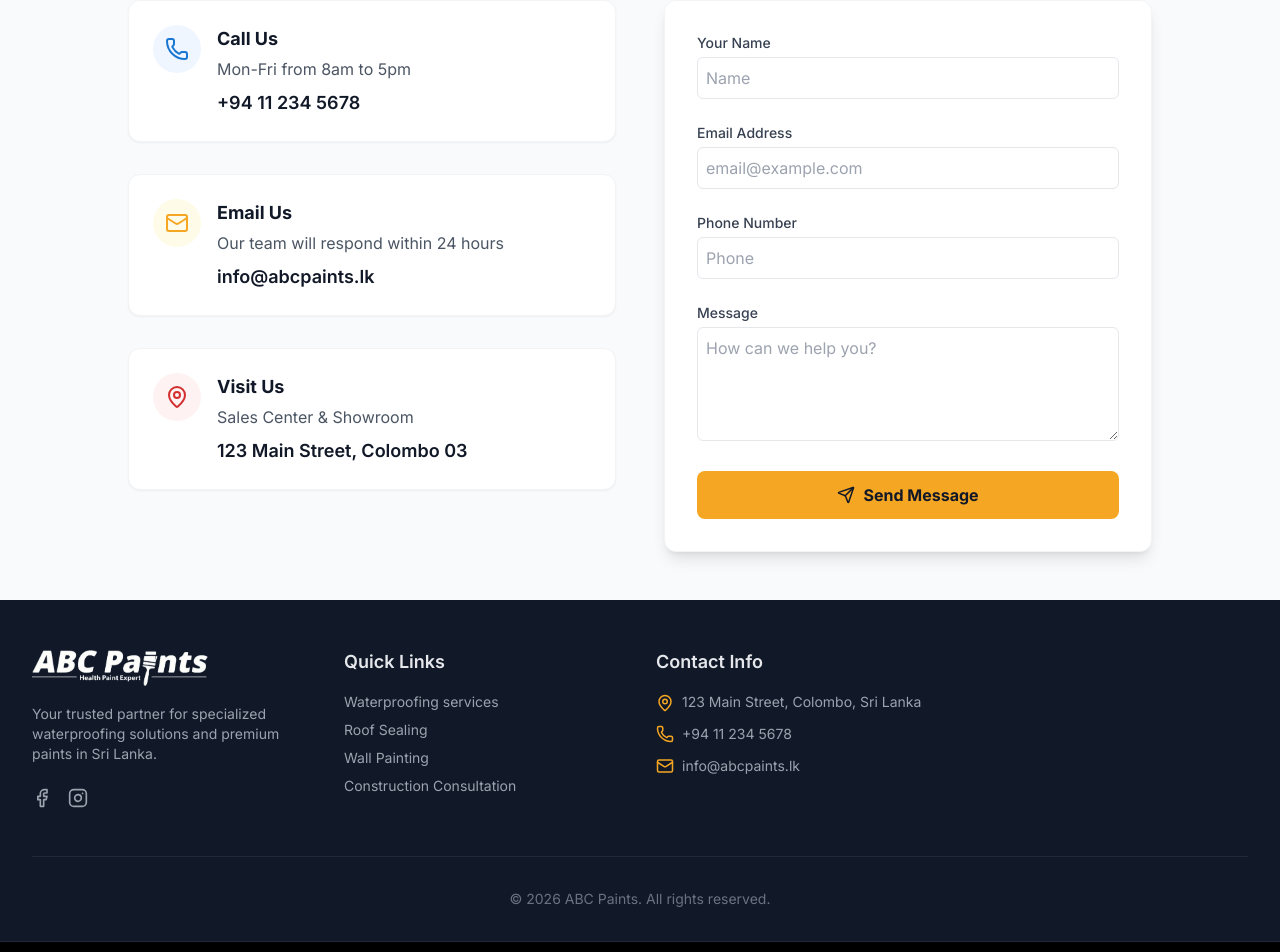
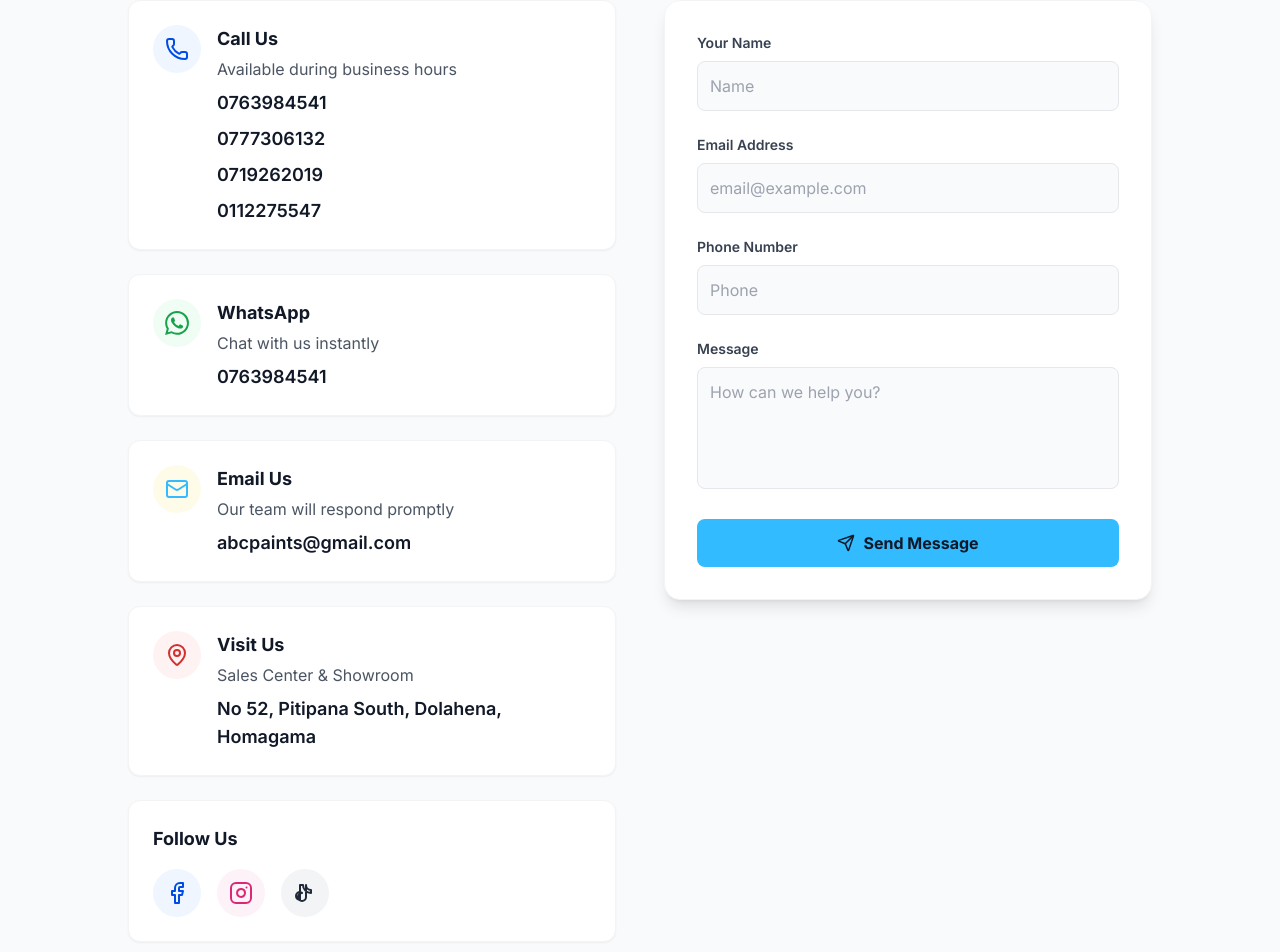
Before and after one commit to DevJanith/ABC-Paints, a React (Vite) app: page /contact in a window 1280 px wide. Shown: the part 240-1192 px from the top of the page. Built offline with nearby package versions, Linux system fonts and the light colour scheme; no server answers.

Commit message:
feat: Implement core site structure with contact and locations pages, site configuration, and updated brand styling.

```diff
--- a/src/components/layout/Footer.tsx
+++ b/src/components/layout/Footer.tsx
@@ -1,5 +1,6 @@
 import { useTranslation } from 'react-i18next';
 import { Facebook, Instagram, Phone, Mail, MapPin } from 'lucide-react';
+import { siteConfig } from '../../config/site';
 
 const Footer = () => {
     const { t } = useTranslation();
@@ -12,16 +13,22 @@ const Footer = () => {
                     {/* Brand & Bio */}
                     <div className="col-span-1 md:col-span-1">
                         <img
-                            src="/logo-white.png"
+                            src="/logo.png"
                             alt="ABC Paints"
-                            className="h-10 w-auto mb-4 object-contain"
+                            className="w-auto mb-4 object-contain brightness-0 invert"
                         />
                         <p className="text-gray-400 text-sm">
                             {t('footer.about_desc')}
                         </p>
                         <div className="flex space-x-4 mt-6">
-                            <a href="#" className="text-gray-400 hover:text-secondary transition-colors"><Facebook size={20} /></a>
-                            <a href="#" className="text-gray-400 hover:text-secondary transition-colors"><Instagram size={20} /></a>
+                            <a href={siteConfig.social.facebook} target="_blank" rel="noopener noreferrer" className="text-gray-400 hover:text-secondary transition-colors"><Facebook size={20} /></a>
+                            <a href={siteConfig.social.instagram} target="_blank" rel="noopener noreferrer" className="text-gray-400 hover:text-secondary transition-colors"><Instagram size={20} /></a>
+                            {/* SVG for TikTok since Lucide doesn't have it built-in */}
+                            <a href={siteConfig.social.tiktok} target="_blank" rel="noopener noreferrer" className="text-gray-400 hover:text-secondary transition-colors">
+                                <svg xmlns="http://www.w3.org/2000/svg" width="20" height="20" viewBox="0 0 24 24" fill="none" stroke="currentColor" strokeWidth="2" strokeLinecap="round" strokeLinejoin="round">
+                                    <path d="M9 12a4 4 0 1 0 4 4V4a5 5 0 0 0 5 5v3a8 8 0 0 1-8-8H7v15a4 4 0 0 1 0-8z" />
+                                </svg>
+                            </a>
                         </div>
                     </div>
 
@@ -42,15 +49,27 @@ const Footer = () => {
                         <ul className="space-y-3 text-gray-400 text-sm">
                             <li className="flex items-start">
                                 <MapPin size={18} className="mr-2 mt-0.5 text-secondary flex-shrink-0" />
-                                <span>123 Main Street, Colombo, Sri Lanka</span>
+                                <span>{siteConfig.contact.address}</span>
+                            </li>
+                            <li className="flex items-start">
+                                <Phone size={18} className="mr-2 mt-0.5 text-secondary flex-shrink-0" />
+                                <div>
+                                    {siteConfig.contact.phones.map((phone, i) => (
+                                        <div key={i} className="mb-1 last:mb-0">
+                                            <a href={`tel:${phone.replace(/\s/g, '')}`} className="hover:text-white transition-colors block">{phone}</a>
+                                        </div>
+                                    ))}
+                                </div>
                             </li>
                             <li className="flex items-center">
-                                <Phone size={18} className="mr-2 text-secondary flex-shrink-0" />
-                                <span>+94 11 234 5678</span>
+                                <svg xmlns="http://www.w3.org/2000/svg" width="18" height="18" viewBox="0 0 24 24" fill="currentColor" className="mr-2 text-green-500 flex-shrink-0">
+                                    <path d="M17.472 14.382c-.297-.149-1.758-.867-2.03-.967-.273-.099-.471-.148-.67.15-.197.297-.767.966-.94 1.164-.173.199-.347.223-.644.075-.297-.15-1.255-.463-2.39-1.475-.883-.788-1.48-1.761-1.653-2.059-.173-.297-.018-.458.13-.606.134-.133.298-.347.446-.52.149-.174.198-.298.298-.497.099-.198.05-.371-.025-.52-.075-.149-.669-1.612-.916-2.207-.242-.579-.487-.5-.669-.51a12.8 12.8 0 0 0-.57-.01c-.198 0-.52.074-.792.372-.272.297-1.04 1.016-1.04 2.479 0 1.462 1.065 2.875 1.213 3.074.149.198 2.096 3.2 5.077 4.487.709.306 1.262.489 1.694.625.712.227 1.36.195 1.871.118.571-.085 1.758-.719 2.006-1.413.248-.694.248-1.289.173-1.413-.074-.124-.272-.198-.57-.347m-5.421 7.403h-.004a9.87 9.87 0 0 1-5.031-1.378l-.361-.214-3.741.982.998-3.648-.235-.374a9.86 9.86 0 0 1-1.51-5.26c.001-5.45 4.436-9.884 9.888-9.884 2.64 0 5.122 1.03 6.988 2.898a9.825 9.825 0 0 1 2.893 6.994c-.003 5.45-4.437 9.884-9.885 9.884m8.413-18.297A11.815 11.815 0 0 0 12.05 0C5.495 0 .16 5.335.157 11.892c0 2.096.547 4.142 1.588 5.945L.057 24l6.305-1.654a11.882 11.882 0 0 0 5.683 1.448h.005c6.554 0 11.89-5.335 11.893-11.893a11.821 11.821 0 0 0-3.48-8.413Z" />
+                                </svg>
+                                <a href={`https://wa.me/94${siteConfig.contact.whatsapp.substring(1)}`} target="_blank" rel="noopener noreferrer" className="hover:text-white transition-colors">{siteConfig.contact.whatsapp}</a>
                             </li>
                             <li className="flex items-center">
                                 <Mail size={18} className="mr-2 text-secondary flex-shrink-0" />
-                                <span>info@abcpaints.lk</span>
+                                <a href={`mailto:${siteConfig.contact.email}`} className="hover:text-white transition-colors">{siteConfig.contact.email}</a>
                             </li>
                         </ul>
                     </div>
--- a/src/components/layout/Header.tsx
+++ b/src/components/layout/Header.tsx
@@ -54,9 +54,9 @@ const Header = () => {
                     <div className="flex items-center">
                         <NavLink to="/" className="flex-shrink-0 flex items-center">
                             <img
-                                src={isDark ? "/logo-white.png" : "/logo.png"}
+                                src="/logo.png"
                                 alt="ABC Paints - Health Paint Expert"
-                                className="h-10 sm:h-12 w-auto object-contain"
+                                className="sm:h-12 w-auto object-contain dark:brightness-0 dark:invert transition-all"
                             />
                         </NavLink>
                     </div>
--- /dev/null
+++ b/src/config/site.ts
@@ -0,0 +1,13 @@
+export const siteConfig = {
+  contact: {
+    address: 'No 52, Pitipana South, Dolahena, Homagama',
+    email: 'abcpaints@gmail.com',
+    whatsapp: '0763984541',
+    phones: ['0763984541', '0777306132', '0719262019', '0112275547'],
+  },
+  social: {
+    facebook: 'https://www.facebook.com/share/1Dw18UJjdC/?mibextid=wwXIfr',
+    instagram: 'https://www.instagram.com/_abc_paints_?igsh=cXdwcXYzM2U5bnln',
+    tiktok: 'https://www.tiktok.com/@abcpaints?_r=1&_t=ZS-94U55uj5eng',
+  },
+};
--- a/src/pages/Contact.tsx
+++ b/src/pages/Contact.tsx
@@ -1,9 +1,10 @@
 import { useState } from 'react';
 import { useForm } from 'react-hook-form';
 import { submitContactForm } from '../services/api';
-import { Mail, Phone, MapPin, Send, Loader2, CheckCircle } from 'lucide-react';
+import { Mail, Phone, MapPin, Send, Loader2, CheckCircle, Facebook, Instagram } from 'lucide-react';
 import { useTranslation } from 'react-i18next';
 import SEO from '../components/SEO';
+import { siteConfig } from '../config/site';
 
 interface ContactData {
     name: string;
@@ -44,7 +45,7 @@ const Contact = () => {
 
             <div className="grid grid-cols-1 lg:grid-cols-2 gap-12 max-w-5xl mx-auto">
                 {/* Contact Info */}
-                <div className="space-y-8">
+                <div className="space-y-6">
                     <div className="bg-white dark:bg-gray-800 p-6 rounded-xl shadow-sm border border-gray-100 dark:border-gray-700 hover:shadow-md transition-shadow">
                         <div className="flex items-start">
                             <div className="p-3 bg-blue-50 dark:bg-blue-900/30 rounded-full mr-4">
@@ -52,8 +53,27 @@ const Contact = () => {
                             </div>
                             <div>
                                 <h3 className="text-lg font-bold mb-1 dark:text-white">Call Us</h3>
-                                <p className="text-gray-600 dark:text-gray-400">Mon-Fri from 8am to 5pm</p>
-                                <a href="tel:+94112345678" className="text-lg font-semibold text-gray-900 dark:text-gray-200 block mt-2 hover:text-secondary">+94 11 234 5678</a>
+                                <p className="text-gray-600 dark:text-gray-400">Available during business hours</p>
+                                <div className="mt-2 space-y-2">
+                                    {siteConfig.contact.phones.map((phone, i) => (
+                                        <a key={i} href={`tel:${phone}`} className="text-lg font-semibold text-gray-900 dark:text-gray-200 block hover:text-secondary">{phone}</a>
+                                    ))}
+                                </div>
+                            </div>
+                        </div>
+                    </div>
+
+                    <div className="bg-white dark:bg-gray-800 p-6 rounded-xl shadow-sm border border-gray-100 dark:border-gray-700 hover:shadow-md transition-shadow">
+                        <div className="flex items-start">
+                            <div className="p-3 bg-green-50 dark:bg-green-900/30 rounded-full mr-4">
+                                <svg xmlns="http://www.w3.org/2000/svg" width="24" height="24" viewBox="0 0 24 24" fill="currentColor" className="text-green-600">
+                                    <path d="M17.472 14.382c-.297-.149-1.758-.867-2.03-.967-.273-.099-.471-.148-.67.15-.197.297-.767.966-.94 1.164-.173.199-.347.223-.644.075-.297-.15-1.255-.463-2.39-1.475-.883-.788-1.48-1.761-1.653-2.059-.173-.297-.018-.458.13-.606.134-.133.298-.347.446-.52.149-.174.198-.298.298-.497.099-.198.05-.371-.025-.52-.075-.149-.669-1.612-.916-2.207-.242-.579-.487-.5-.669-.51a12.8 12.8 0 0 0-.57-.01c-.198 0-.52.074-.792.372-.272.297-1.04 1.016-1.04 2.479 0 1.462 1.065 2.875 1.213 3.074.149.198 2.096 3.2 5.077 4.487.709.306 1.262.489 1.694.625.712.227 1.36.195 1.871.118.571-.085 1.758-.719 2.006-1.413.248-.694.248-1.289.173-1.413-.074-.124-.272-.198-.57-.347m-5.421 7.403h-.004a9.87 9.87 0 0 1-5.031-1.378l-.361-.214-3.741.982.998-3.648-.235-.374a9.86 9.86 0 0 1-1.51-5.26c.001-5.45 4.436-9.884 9.888-9.884 2.64 0 5.122 1.03 6.988 2.898a9.825 9.825 0 0 1 2.893 6.994c-.003 5.45-4.437 9.884-9.885 9.884m8.413-18.297A11.815 11.815 0 0 0 12.05 0C5.495 0 .16 5.335.157 11.892c0 2.096.547 4.142 1.588 5.945L.057 24l6.305-1.654a11.882 11.882 0 0 0 5.683 1.448h.005c6.554 0 11.89-5.335 11.893-11.893a11.821 11.821 0 0 0-3.48-8.413Z"/>
+                                </svg>
+                            </div>
+                            <div>
+                                <h3 className="text-lg font-bold mb-1 dark:text-white">WhatsApp</h3>
+                                <p className="text-gray-600 dark:text-gray-400">Chat with us instantly</p>
+                                <a href={`https://wa.me/94${siteConfig.contact.whatsapp.substring(1)}`} target="_blank" rel="noopener noreferrer" className="text-lg font-semibold text-gray-900 dark:text-gray-200 block mt-2 hover:text-secondary">{siteConfig.contact.whatsapp}</a>
                             </div>
                         </div>
                     </div>
@@ -65,8 +85,8 @@ const Contact = () => {
                             </div>
                             <div>
                                 <h3 className="text-lg font-bold mb-1 dark:text-white">Email Us</h3>
-                                <p className="text-gray-600 dark:text-gray-400">Our team will respond within 24 hours</p>
-                                <a href="mailto:info@abcpaints.lk" className="text-lg font-semibold text-gray-900 dark:text-gray-200 block mt-2 hover:text-secondary">info@abcpaints.lk</a>
+                                <p className="text-gray-600 dark:text-gray-400">Our team will respond promptly</p>
+                                <a href={`mailto:${siteConfig.contact.email}`} className="text-lg font-semibold text-gray-900 dark:text-gray-200 block mt-2 hover:text-secondary">{siteConfig.contact.email}</a>
                             </div>
                         </div>
                     </div>
@@ -79,14 +99,33 @@ const Contact = () => {
                             <div>
                                 <h3 className="text-lg font-bold mb-1 dark:text-white">Visit Us</h3>
                                 <p className="text-gray-600 dark:text-gray-400">Sales Center & Showroom</p>
-                                <p className="text-lg font-semibold text-gray-900 dark:text-gray-200 block mt-2">123 Main Street, Colombo 03</p>
+                                <p className="text-lg font-semibold text-gray-900 dark:text-gray-200 block mt-2">{siteConfig.contact.address}</p>
+                            </div>
+                        </div>
+                    </div>
+
+                    <div className="bg-white dark:bg-gray-800 p-6 rounded-xl shadow-sm border border-gray-100 dark:border-gray-700 hover:shadow-md transition-shadow">
+                        <div className="flex flex-col">
+                            <h3 className="text-lg font-bold mb-4 dark:text-white">Follow Us</h3>
+                            <div className="flex space-x-4">
+                                <a href={siteConfig.social.facebook} target="_blank" rel="noopener noreferrer" className="p-3 bg-blue-50 dark:bg-blue-900/30 rounded-full hover:bg-brand-blue hover:text-white dark:hover:bg-brand-blue text-brand-blue transition-colors">
+                                    <Facebook size={24} />
+                                </a>
+                                <a href={siteConfig.social.instagram} target="_blank" rel="noopener noreferrer" className="p-3 bg-pink-50 dark:bg-pink-900/30 rounded-full hover:bg-pink-600 hover:text-white dark:hover:bg-pink-600 text-pink-600 transition-colors">
+                                    <Instagram size={24} />
+                                </a>
+                                <a href={siteConfig.social.tiktok} target="_blank" rel="noopener noreferrer" className="p-3 bg-gray-100 dark:bg-gray-700/50 rounded-full hover:bg-black hover:text-white dark:hover:bg-white dark:hover:text-black text-gray-800 dark:text-gray-200 transition-colors">
+                                    <svg xmlns="http://www.w3.org/2000/svg" width="24" height="24" viewBox="0 0 24 24" fill="none" stroke="currentColor" strokeWidth="2" strokeLinecap="round" strokeLinejoin="round">
+                                        <path d="M9 12a4 4 0 1 0 4 4V4a5 5 0 0 0 5 5v3a8 8 0 0 1-8-8H7v15a4 4 0 0 1 0-8z" />
+                                    </svg>
+                                </a>
                             </div>
                         </div>
                     </div>
                 </div>
 
                 {/* Form */}
-                <div className="bg-white dark:bg-gray-800 p-8 rounded-xl shadow-lg border border-gray-100 dark:border-gray-700">
+                <div className="bg-white dark:bg-gray-800 p-8 rounded-2xl shadow-lg border border-gray-100 dark:border-gray-700 h-fit xl:sticky xl:top-24">
                     {success ? (
                         <div className="text-center py-20">
                             <CheckCircle size={64} className="text-green-500 mx-auto mb-4" />
@@ -96,20 +135,20 @@ const Contact = () => {
                     ) : (
                         <form onSubmit={handleSubmit(onSubmit)} className="space-y-6">
                             <div>
-                                <label className="block text-sm font-medium text-gray-700 dark:text-gray-300 mb-1">Your Name</label>
-                                <input {...register("name", { required: true })} className="w-full p-2 border rounded-md dark:bg-gray-700 dark:border-gray-600 dark:text-white" placeholder="Name" />
+                                <label className="block text-sm font-semibold text-gray-700 dark:text-gray-300 mb-2">Your Name</label>
+                                <input {...register("name", { required: true })} className="w-full p-3 bg-gray-50 dark:bg-gray-900 border border-gray-200 dark:border-gray-700 rounded-lg focus:ring-2 focus:ring-brand-blue focus:border-brand-blue outline-none transition-all dark:text-white" placeholder="Name" />
                             </div>
                             <div>
-                                <label className="block text-sm font-medium text-gray-700 dark:text-gray-300 mb-1">Email Address</label>
-                                <input {...register("email", { required: true, pattern: /^\S+@\S+$/i })} className="w-full p-2 border rounded-md dark:bg-gray-700 dark:border-gray-600 dark:text-white" placeholder="email@example.com" />
+                                <label className="block text-sm font-semibold text-gray-700 dark:text-gray-300 mb-2">Email Address</label>
+                                <input {...register("email", { required: true, pattern: /^\S+@\S+$/i })} className="w-full p-3 bg-gray-50 dark:bg-gray-900 border border-gray-200 dark:border-gray-700 rounded-lg focus:ring-2 focus:ring-brand-blue focus:border-brand-blue outline-none transition-all dark:text-white" placeholder="email@example.com" />
                             </div>
                             <div>
-                                <label className="block text-sm font-medium text-gray-700 dark:text-gray-300 mb-1">Phone Number</label>
-                                <input {...register("phone", { required: true })} className="w-full p-2 border rounded-md dark:bg-gray-700 dark:border-gray-600 dark:text-white" placeholder="Phone" />
+                                <label className="block text-sm font-semibold text-gray-700 dark:text-gray-300 mb-2">Phone Number</label>
+                                <input {...register("phone", { required: true })} className="w-full p-3 bg-gray-50 dark:bg-gray-900 border border-gray-200 dark:border-gray-700 rounded-lg focus:ring-2 focus:ring-brand-blue focus:border-brand-blue outline-none transition-all dark:text-white" placeholder="Phone" />
                             </div>
                             <div>
-                                <label className="block text-sm font-medium text-gray-700 dark:text-gray-300 mb-1">Message</label>
-                                <textarea {...register("message", { required: true })} rows={4} className="w-full p-2 border rounded-md dark:bg-gray-700 dark:border-gray-600 dark:text-white" placeholder="How can we help you?" />
+                                <label className="block text-sm font-semibold text-gray-700 dark:text-gray-300 mb-2">Message</label>
+                                <textarea {...register("message", { required: true })} rows={4} className="w-full p-3 bg-gray-50 dark:bg-gray-900 border border-gray-200 dark:border-gray-700 rounded-lg focus:ring-2 focus:ring-brand-blue focus:border-brand-blue outline-none transition-all dark:text-white resize-none" placeholder="How can we help you?" />
                             </div>
                             <button type="submit" disabled={submitting} className="w-full py-3 bg-secondary text-gray-900 font-bold rounded-lg hover:bg-secondary-light transition-colors flex justify-center items-center">
                                 {submitting ? <Loader2 className="animate-spin mr-2" /> : <Send size={18} className="mr-2" />}
--- a/src/pages/Locations.tsx
+++ b/src/pages/Locations.tsx
@@ -1,4 +1,5 @@
 import { MapPin } from 'lucide-react';
+import { siteConfig } from '../config/site';
 
 const Locations = () => {
     return (
@@ -26,7 +27,7 @@ const Locations = () => {
                             <MapPin className="text-secondary mr-2" />
                             <h2 className="text-xl font-bold dark:text-white">Colombo Main Showroom</h2>
                         </div>
-                        <p className="text-gray-600 dark:text-gray-400 mb-4 pl-8">123 Main Street, Colombo 03</p>
+                        <p className="text-gray-600 dark:text-gray-400 mb-4 pl-8">{siteConfig.contact.address}</p>
                         <p className="text-sm font-semibold text-primary dark:text-gray-300 pl-8">Opening Hours</p>
                         <p className="text-sm text-gray-500 pl-8">Mon - Sun: 8:00 AM - 6:00 PM</p>
                     </div>
--- a/tailwind.config.js
+++ b/tailwind.config.js
@@ -9,16 +9,16 @@ export default {
     extend: {
       colors: {
         primary: {
-          DEFAULT: '#1a1a1a', // Industrial Black
-          light: '#333333',
+          DEFAULT: '#004de6', // Brand Blue from logo
+          light: '#2a6df0',
         },
         secondary: {
-          DEFAULT: '#f5a623', // Safety Yellow / Gold accent - typical for construction/paints
-          light: '#ffc107',
+          DEFAULT: '#33bbff', // Accent Light Blue from logo
+          light: '#66ccff',
         },
         brand: {
           red: '#D32F2F', // Accessing standard paint brand colors if needed
-          blue: '#1976D2',
+          blue: '#004de6',
         },
         // Custom grays for industrial feel
         industrial: {
```
Also changed, not shown: public/logo-legacy.png (added), public/logo.png.
